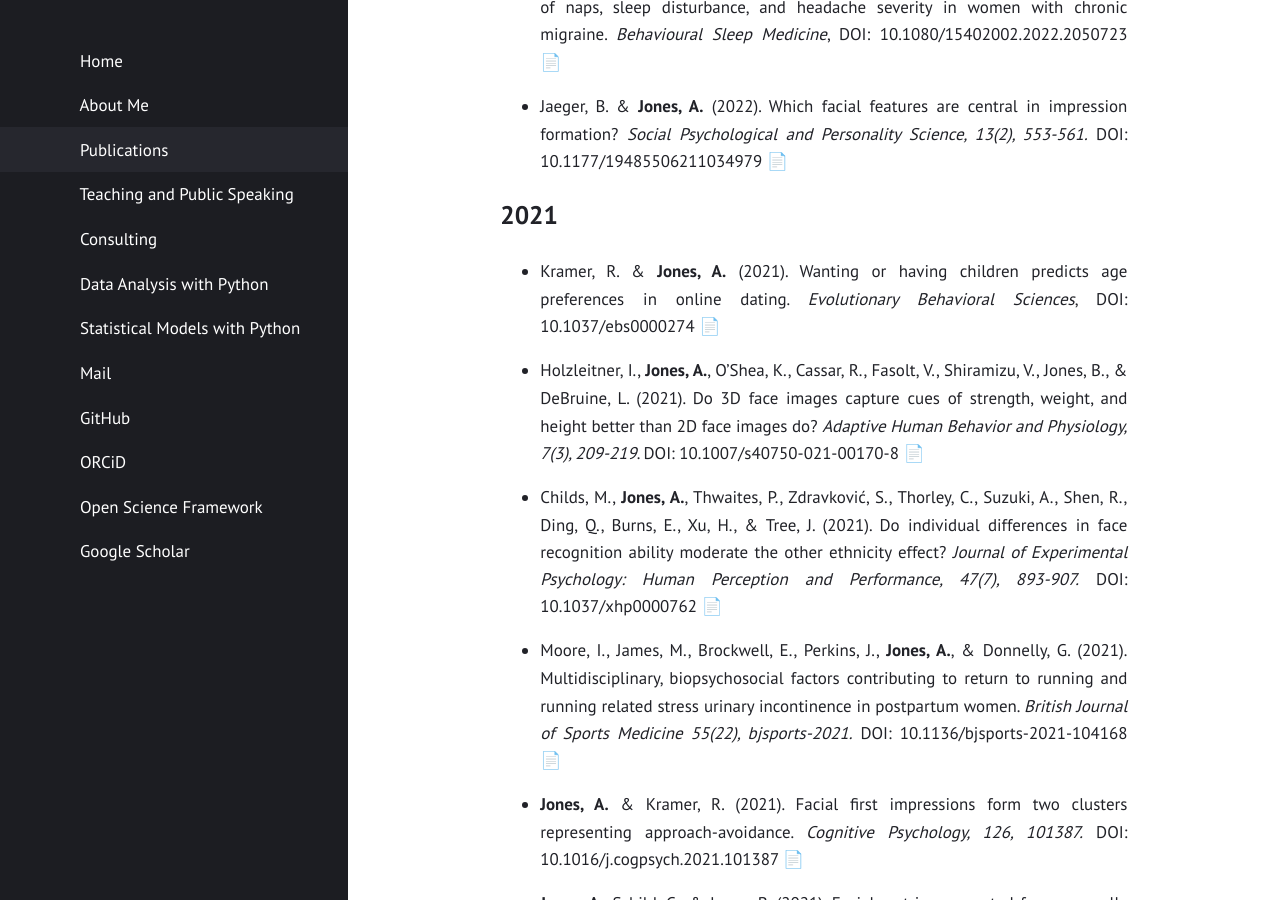
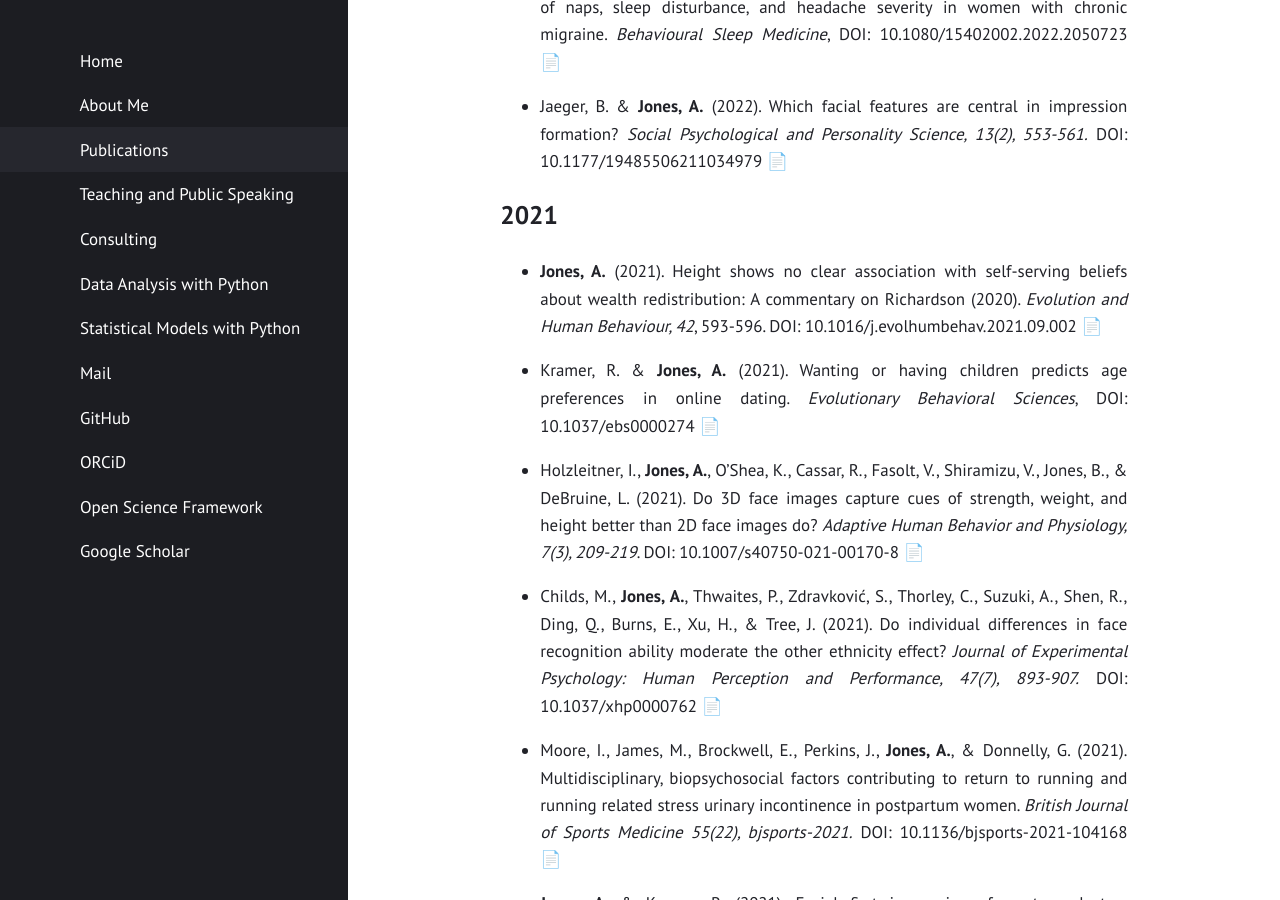
Before and after one commit to alexjonesphd/alexjonesphd.github.io, a Jekyll site: the page built from publications.md, in a window 1280 px wide and 900 px high, scrolled down 2091 px. Built offline with Jekyll 4.4.1, drawn with Linux system fonts in a browser that asks for light colours.

Commit message:
Update with commentary

```diff
--- a/publications.md
+++ b/publications.md
@@ -44,6 +44,8 @@ Below is a list of my academic publications. You can click on the 📄 icon for
 - Jaeger, B. & **Jones, A.** (2022). Which facial features are central in impression formation? *Social Psychological and Personality Science, 13(2), 553-561.* DOI: 10.1177/19485506211034979 [📄](https://alexjonesphd.github.io/assets/papers/2022/jaeger&jones2022.pdf)
 
 ## 2021
+- **Jones, A.** (2021). Height shows no clear association with self-serving beliefs about wealth redistribution: A commentary on Richardson (2020). *Evolution and Human Behaviour, 42*, 593-596. DOI: 10.1016/j.evolhumbehav.2021.09.002 [📄](https://alexjonesphd.github.io/assets/papers/2021/Jones_commentary_2021.pdf)
+
 - Kramer, R. & **Jones, A.** (2021). Wanting or having children predicts age preferences in online dating. *Evolutionary Behavioral Sciences*, DOI: 10.1037/ebs0000274 [📄](https://alexjonesphd.github.io/assets/papers/2021/Kramer & Jones 2021.pdf)
 
 - Holzleitner, I., **Jones, A.**, O’Shea, K., Cassar, R., Fasolt, V., Shiramizu, V., Jones, B., & DeBruine, L. (2021). Do 3D face images capture cues of strength, weight, and height better than 2D face images do? *Adaptive Human Behavior and Physiology, 7(3), 209-219*. DOI: 10.1007/s40750-021-00170-8 [📄](https://alexjonesphd.github.io/assets/papers/2021/Holzleitner_etal_2021.pdf)
```
Also changed, not shown: 4 other files.
